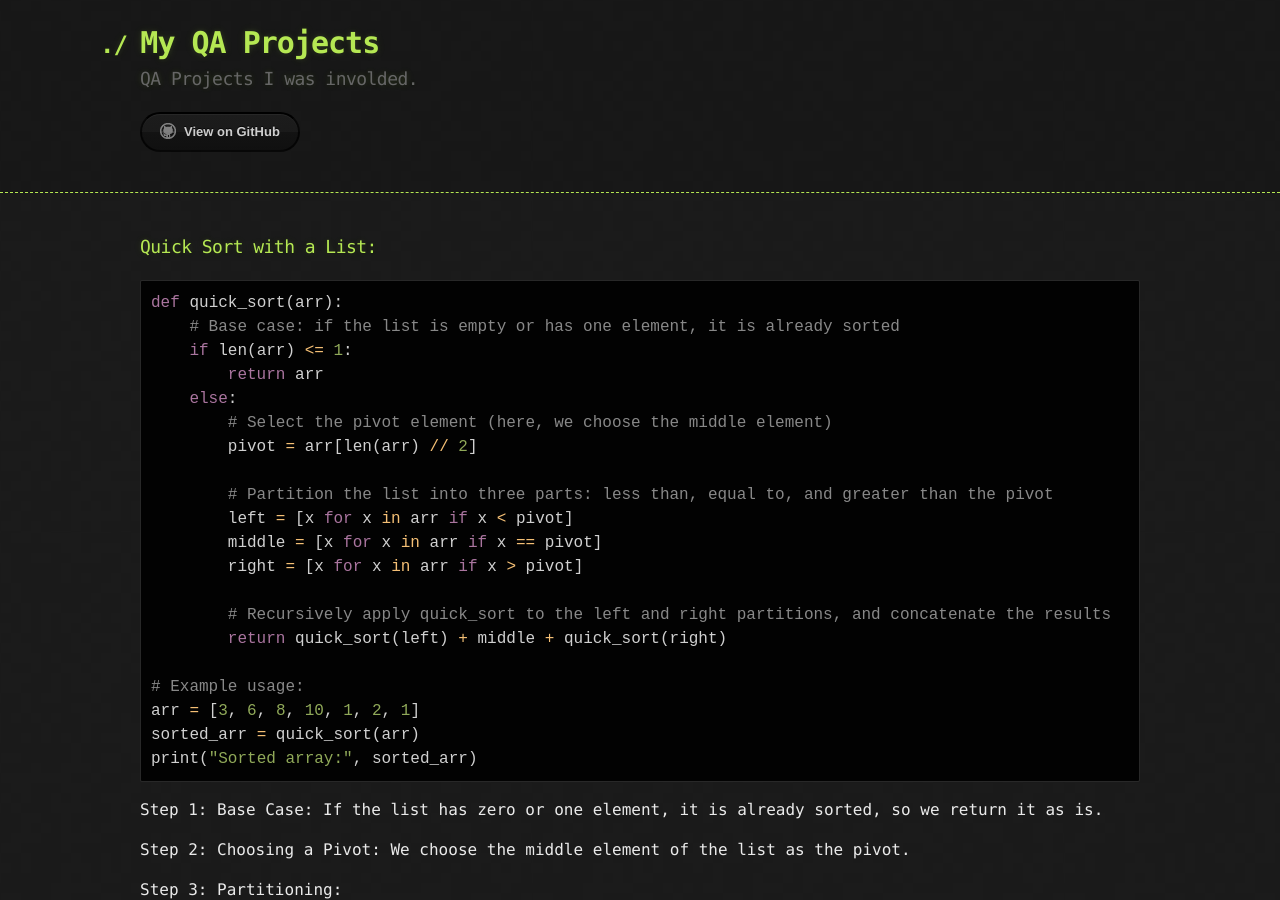
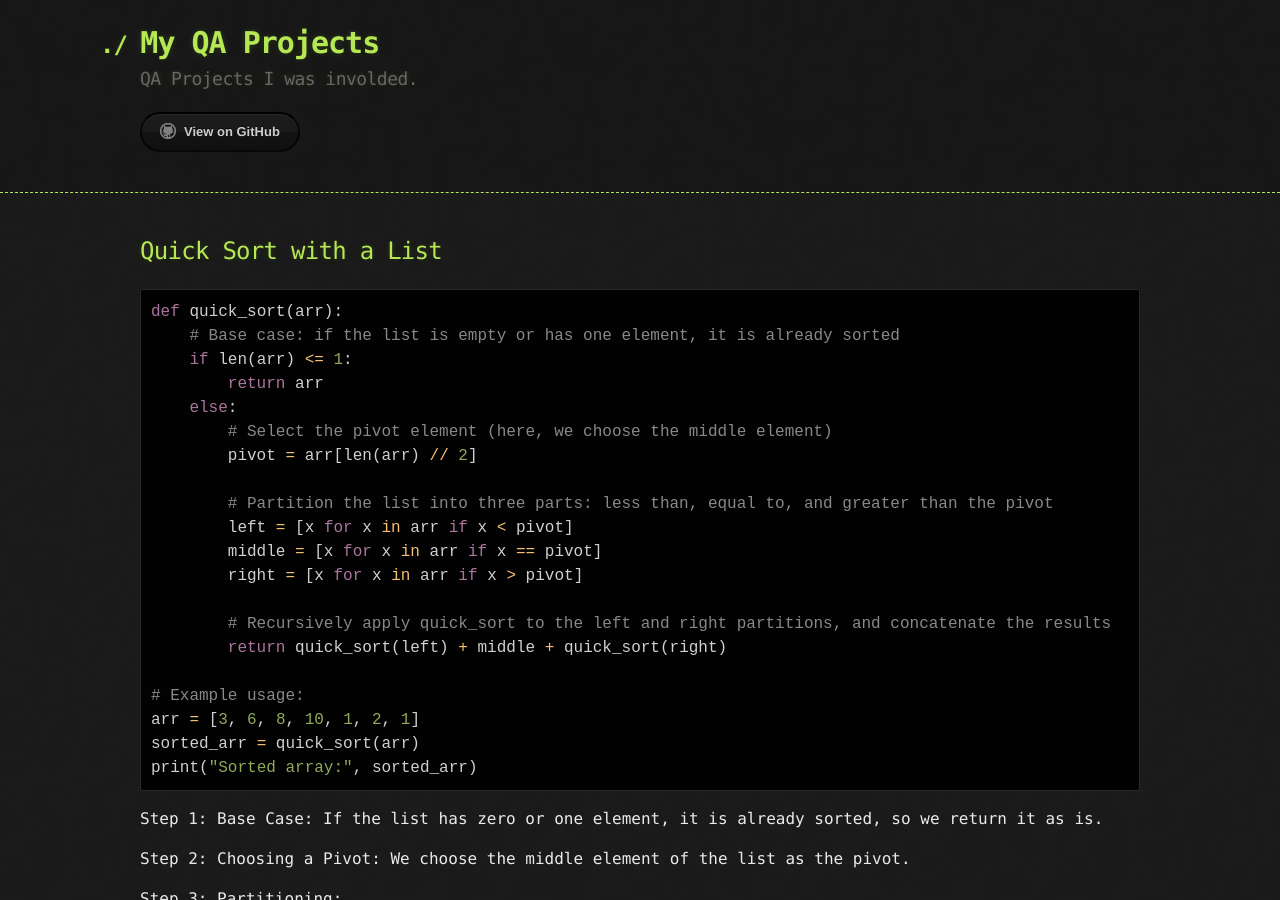
Before and after one commit to sciustechnologia/sciustechnologia.github.io, a Jekyll site: the page built from python/10_algos/10016.md, in a window 1280 px wide and 900 px high. Built offline with Jekyll 4.4.1, drawn with Linux system fonts in a browser that asks for light colours.

Commit message:
Update 10016.md

````diff
--- a/python/10_algos/10016.md
+++ b/python/10_algos/10016.md
@@ -3,7 +3,7 @@ title: Python Algos - Quick Sort with list
 layout: default
 ---
 
-### Quick Sort with a List:
+## Quick Sort with a List
 
 ```python
 def quick_sort(arr):
````
